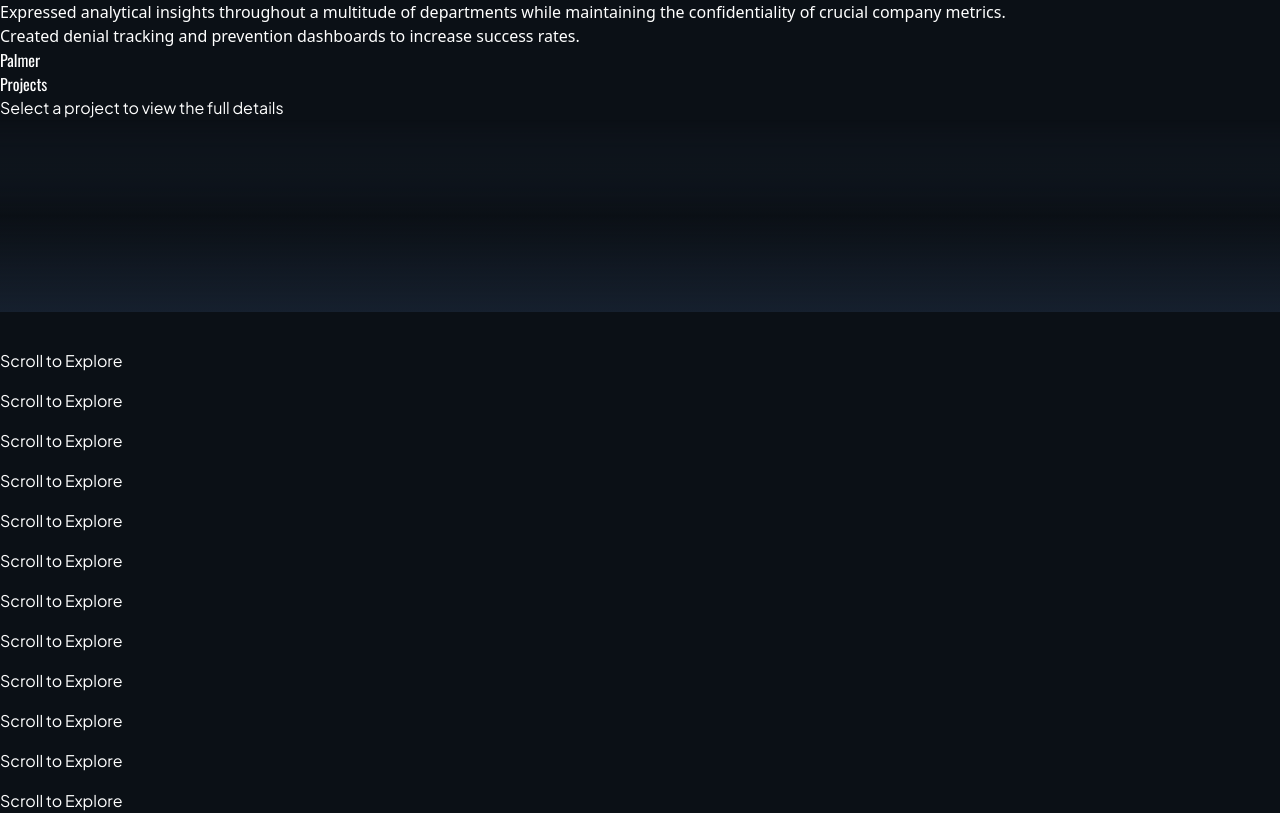
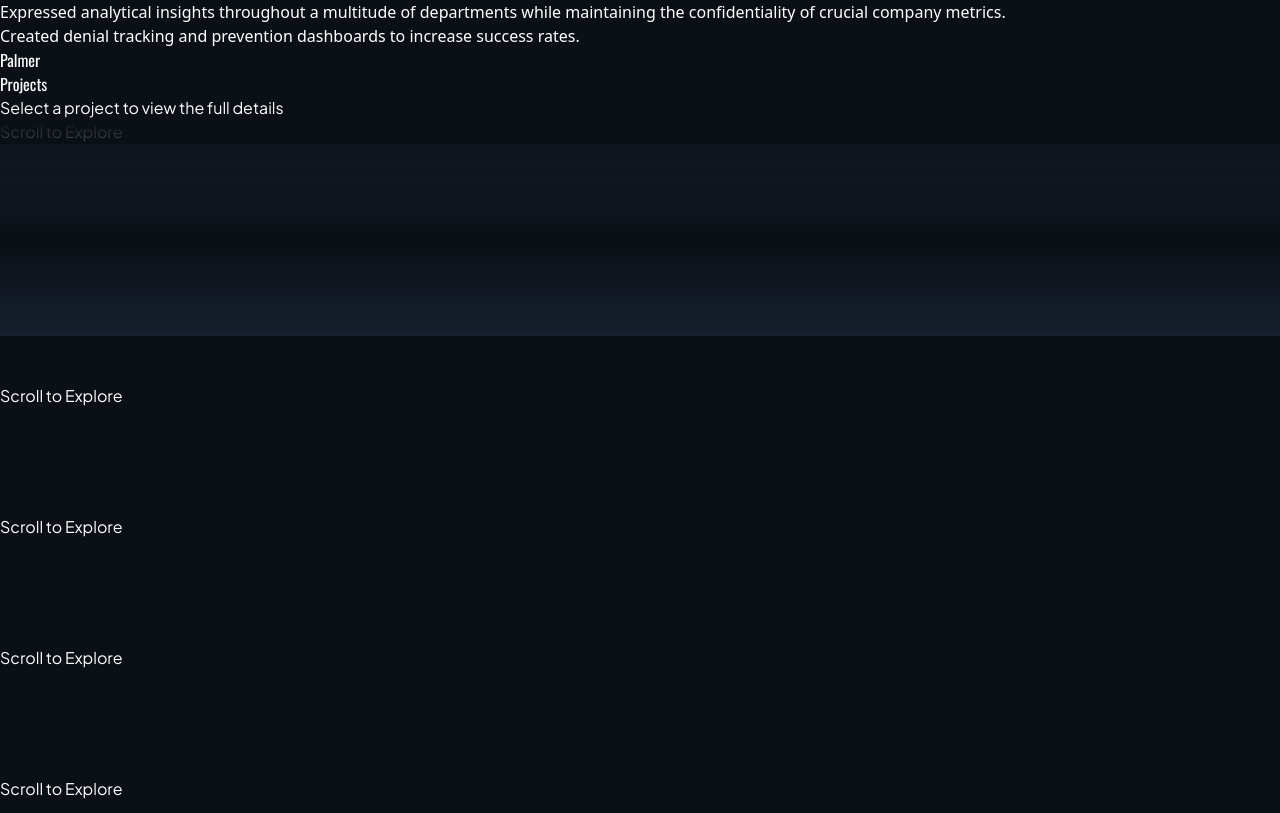
Before and after one commit to CanyenPalmer/PortfolioBasics, a Next.js app: page / in a window 1280 px wide. Shown: the part 2242-3055 px from the top of the page. Built offline with nearby package versions, Linux system fonts and the light colour scheme.

Commit message:
Update ProjectsHUD.tsx

```diff
--- a/src/components/ProjectsHUD.tsx
+++ b/src/components/ProjectsHUD.tsx
@@ -260,53 +260,55 @@ function ProjectsHeader() {
   );
 }
 
-/** LEFT RAIL — single moving column (no duplicate segments), fixed row height, RAF loop, smooth fade */
+/** LEFT RAIL — no overlap:
+ *  - measure label width and use it as the row height (rotated text fits exactly)
+ *  - single moving column, RAF loop wraps by whole rows (no double-draw)
+ *  - large mask fade so entries/exits are smooth
+ */
 function LeftRail({ height }: { height?: number | null }) {
   const [paused, setPaused] = React.useState(false);
 
-  const FADE = 96;         // fade so letters dissolve before edges
-  const ROW_H = 40;        // fixed row height -> no intra-line collision
-  const SPEED = 12;        // px/sec (calm)
+  const FADE = 96;   // px fade at top/bottom
+  const SPEED = 12;  // px/sec scroll speed
 
-  // Rows: fill ~1.6x the rail height so the fade always has content.
-  const [rows, setRows] = React.useState(120);
+  // Measure the *unrotated* label width, which equals the needed row height once rotated 90°
+  const measureRef = React.useRef<HTMLSpanElement | null>(null);
+  const [rowH, setRowH] = React.useState<number>(0);
   React.useEffect(() => {
-    if (!height) return;
-    const target = Math.min(600, Math.max(60, Math.ceil((height / ROW_H) * 1.6)));
-    setRows(target);
-  }, [height]);
-
-  // Refs for animation
-  const innerRef = React.useRef<HTMLDivElement | null>(null);
-  const yRef = React.useRef(0);
-  const lastTsRef = React.useRef<number | null>(null);
-  const segHRef = React.useRef(0);
-
-  // Measure total column height
-  React.useEffect(() => {
-    if (!innerRef.current) return;
+    if (!measureRef.current) return;
     const measure = () => {
-      const h = Math.ceil(innerRef.current!.getBoundingClientRect().height);
-      segHRef.current = h;
+      const w = Math.ceil(measureRef.current!.getBoundingClientRect().width);
+      // a bit of breathing room
+      setRowH(w + 8);
     };
     measure();
     const ro = new ResizeObserver(measure);
-    ro.observe(innerRef.current);
+    ro.observe(measureRef.current);
     return () => ro.disconnect();
-  }, [rows]);
+  }, []);
 
-  // RAF loop (single column). We move upward; when we've scrolled >= 1 row, wrap by +row*floor(n).
+  // Decide how many rows we need based on the rail height and measured row height
+  const [rows, setRows] = React.useState<number>(80);
+  React.useEffect(() => {
+    if (!height || !rowH) return;
+    const target = Math.min(600, Math.max(40, Math.ceil((height / rowH) * 1.6)));
+    setRows(target);
+  }, [height, rowH]);
+
+  // RAF loop: translateY upward; when we move more than one full row, wrap by that many rows
+  const innerRef = React.useRef<HTMLDivElement | null>(null);
+  const yRef = React.useRef(0);
+  const lastRef = React.useRef<number | null>(null);
   React.useEffect(() => {
     let raf = 0;
     const tick = (ts: number) => {
-      const last = lastTsRef.current ?? ts;
-      lastTsRef.current = ts;
-      if (!paused && innerRef.current) {
-        const dt = (ts - last) / 1000; // seconds
-        let y = yRef.current - SPEED * dt; // move up
-        // Wrap by whole rows so there is never sub-pixel overlap
-        const wrap = Math.floor(-y / ROW_H);
-        if (wrap > 0) y += wrap * ROW_H;
+      const last = lastRef.current ?? ts;
+      lastRef.current = ts;
+      if (!paused && innerRef.current && rowH > 0) {
+        const dt = (ts - last) / 1000;
+        let y = yRef.current - SPEED * dt;
+        const wrapRows = Math.floor(-y / rowH);
+        if (wrapRows > 0) y += wrapRows * rowH; // wrap by *whole* rows only
         yRef.current = y;
         innerRef.current.style.transform = `translateY(${y.toFixed(2)}px)`;
       }
@@ -314,7 +316,7 @@ function LeftRail({ height }: { height?: number | null }) {
     };
     raf = requestAnimationFrame(tick);
     return () => cancelAnimationFrame(raf);
-  }, [paused]);
+  }, [paused, rowH]);
 
   return (
     <div className="hidden md:block h-full">
@@ -329,7 +331,15 @@ function LeftRail({ height }: { height?: number | null }) {
           onMouseEnter={() => setPaused(true)}
           onMouseLeave={() => setPaused(false)}
         >
-          {/* Top/Bottom gradient vignettes (fallback polish) */}
+          {/* Hidden measurer (unrotated) so we get accurate row height */}
+          <span
+            ref={measureRef}
+            className={`${plusJakarta.className} text-[11px] tracking-[0.18em] absolute opacity-0 pointer-events-none whitespace-nowrap`}
+          >
+            Scroll to Explore
+          </span>
+
+          {/* Vignettes (visual polish + fallback) */}
           <div
             className="pointer-events-none absolute inset-x-0 top-0"
             style={{ height: FADE, backgroundImage: "linear-gradient(to bottom, #16202e, transparent)" }}
@@ -339,10 +349,10 @@ function LeftRail({ height }: { height?: number | null }) {
             style={{ height: FADE, backgroundImage: "linear-gradient(to top, #16202e, transparent)" }}
           />
 
-          {/* Single moving column, absolutely positioned so it never affects layout */}
+          {/* Single moving column, absolutely positioned (never affects layout) */}
           <div className="absolute inset-0">
             <div ref={innerRef} className="will-change-transform">
-              <RailColumn rows={rows} rowH={ROW_H} />
+              <RailColumn rows={rows} rowH={rowH || 40} />
             </div>
           </div>
         </div>
@@ -356,12 +366,12 @@ function RailColumn({ rows, rowH }: { rows: number; rowH: number }) {
   return (
     <div
       className="box-border flex flex-col items-center"
-      style={{ paddingTop: rowH, paddingBottom: rowH, gap: 0 }}
+      style={{ paddingTop: rowH, paddingBottom: rowH }}
     >
       {lines.map((txt, i) => (
         <div
           key={`${txt}-${i}`}
-          className="flex items-center justify-center"
+          className="flex items-center justify-center overflow-hidden"
           style={{ height: rowH, width: "100%" }}
         >
           <span
@@ -455,7 +465,7 @@ export default function ProjectsHUD() {
       className="relative w-full py-20 md:py-28 scroll-mt-24 md:scroll-mt-28 bg-[#16202e]"
     >
       <div className="mx-auto max-w-7xl px-6">
-        {/* New distinct header */}
+        {/* Header */}
         <ProjectsHeader />
 
         {/* Two-column layout on md+: left rail + right content; mobile shows content full-width */}
@@ -491,10 +501,7 @@ export default function ProjectsHUD() {
             </div>
 
             {/* lg collage */}
-            <div
-              className="relative hidden lg:block"
-              style={{ height: lg.containerHeight }}
-            >
+            <div className="relative hidden lg:block" style={{ height: lg.containerHeight }}>
               {TILE_ORDER.map((title) => {
                 const p = projects.find((x) => x.title === title);
                 if (!p) return null;
```
